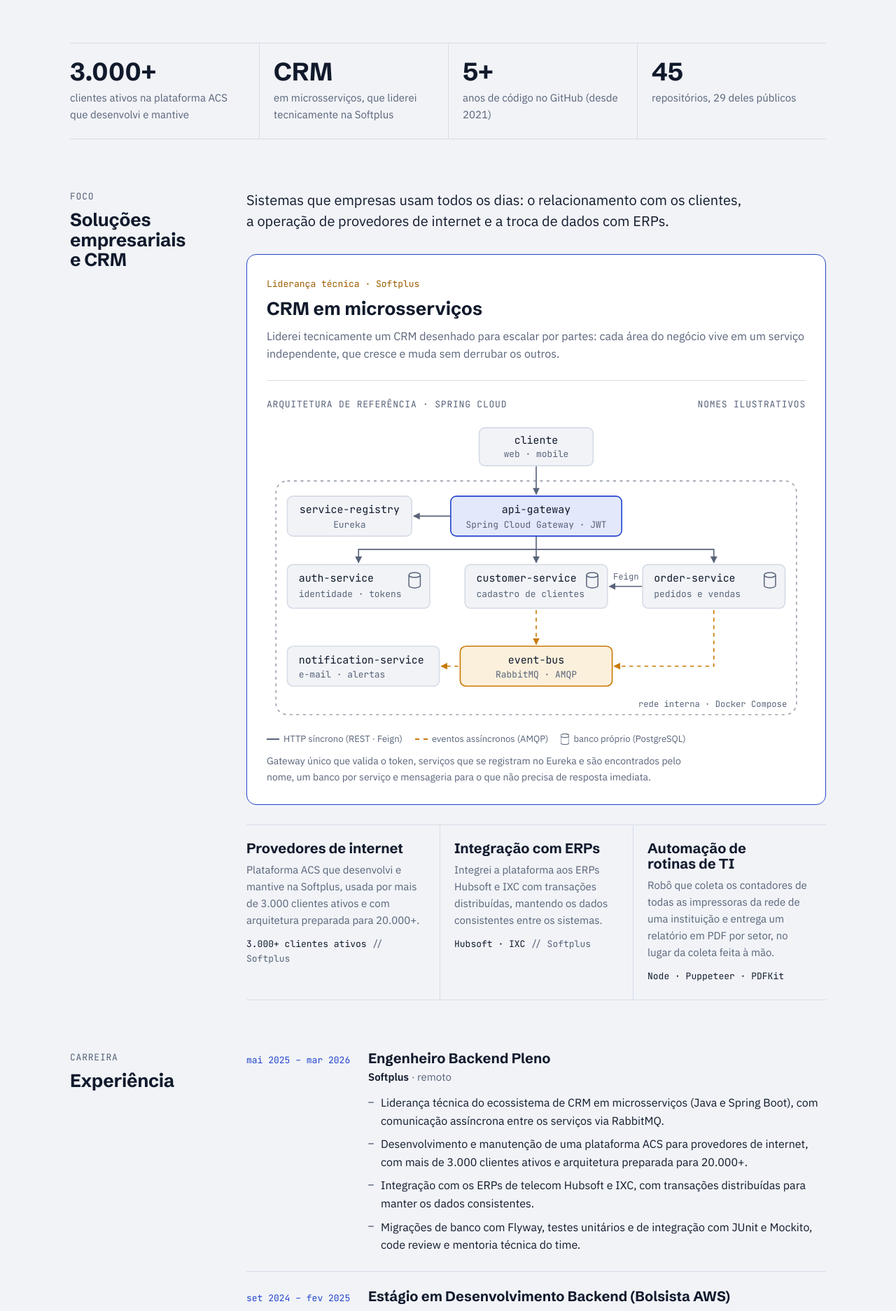
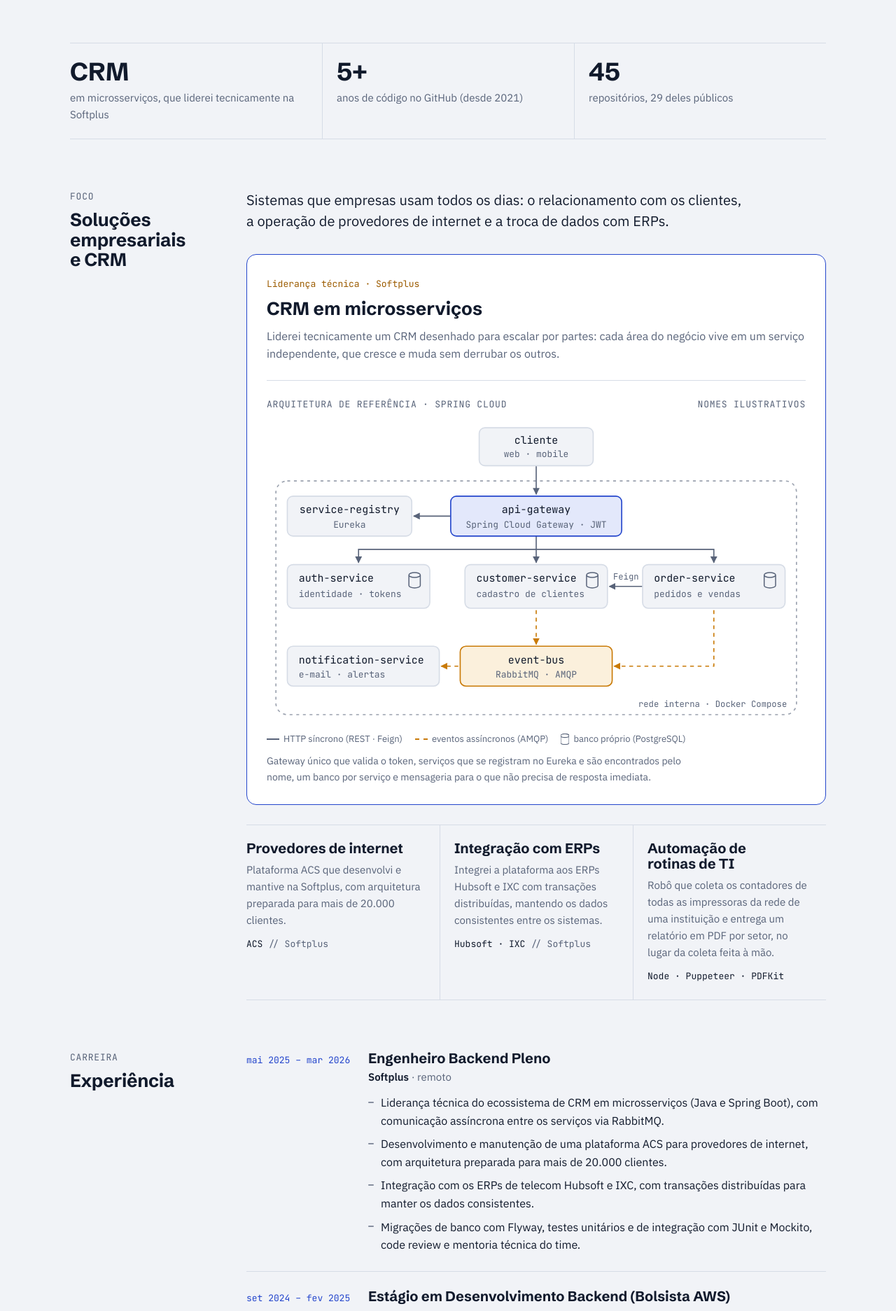
Before and after one commit to antoniohenriquep/antoniohenriquep.github.io, a plain HTML site: page index.html in a window 1280 px wide. Shown: the part 582-2455 px from the top of the page at 70% size. Drawn offline with Linux system fonts and the light colour scheme.

Commit message:
refact: minor changes

```diff
--- a/index.html
+++ b/index.html
@@ -151,7 +151,7 @@ p { margin: 0; }
 
 /* faixa de números */
 .facts {
-  display: grid; grid-template-columns: repeat(4, minmax(0, 1fr)); border-block: 1px solid var(--line);
+  display: grid; grid-template-columns: repeat(3, minmax(0, 1fr)); border-block: 1px solid var(--line);
 }
 .facts div { padding: 22px 20px; border-left: 1px solid var(--line); }
 .facts div:first-child { border-left: 0; padding-left: 0; }
@@ -245,9 +245,8 @@ footer.foot { margin-top: 72px; padding-top: 20px; border-top: 1px solid var(--l
   .portrait::before { inset: 8px -8px -8px 8px; }
   section.block { grid-template-columns: minmax(0, 1fr); gap: 16px; padding-block: 56px 0; }
   .skills { grid-template-columns: repeat(2, minmax(0, 1fr)); }
-  .facts { grid-template-columns: repeat(2, minmax(0, 1fr)); }
-  .facts div:nth-child(3) { border-left: 0; padding-left: 0; }
-  .facts div:nth-child(n+3) { border-top: 1px solid var(--line); }
+  .facts div { padding: 18px 14px; }
+  .facts div:first-child { padding-left: 0; }
 }
 @media (max-width: 640px) {
   body { padding-inline: 16px; }
@@ -300,7 +299,6 @@ footer.foot { margin-top: 72px; padding-top: 20px; border-top: 1px solid var(--l
   </section>
 
   <div class="facts" role="list">
-    <div role="listitem"><strong>3.000+</strong><span>clientes ativos na plataforma ACS que desenvolvi e mantive</span></div>
     <div role="listitem"><strong>CRM</strong><span>em microsserviços, que liderei tecnicamente na Softplus</span></div>
     <div role="listitem"><strong>5+</strong><span>anos de código no GitHub (desde 2021)</span></div>
     <div role="listitem"><strong>45</strong><span>repositórios, 29 deles públicos</span></div>
@@ -379,8 +377,8 @@ footer.foot { margin-top: 72px; padding-top: 20px; border-top: 1px solid var(--l
       <div class="domains">
         <div class="domain">
           <h3>Provedores de internet</h3>
-          <p>Plataforma ACS que desenvolvi e mantive na Softplus, usada por mais de 3.000 clientes ativos e com arquitetura preparada para 20.000+.</p>
-          <p class="entities">3.000+ clientes ativos <span>// Softplus</span></p>
+          <p>Plataforma ACS que desenvolvi e mantive na Softplus, com arquitetura preparada para mais de 20.000 clientes.</p>
+          <p class="entities">ACS <span>// Softplus</span></p>
         </div>
         <div class="domain">
           <h3>Integração com ERPs</h3>
@@ -410,7 +408,7 @@ footer.foot { margin-top: 72px; padding-top: 20px; border-top: 1px solid var(--l
             <p class="org"><strong>Softplus</strong> · remoto</p>
             <ul>
               <li>Liderança técnica do ecossistema de CRM em microsserviços (Java e Spring Boot), com comunicação assíncrona entre os serviços via RabbitMQ.</li>
-              <li>Desenvolvimento e manutenção de uma plataforma ACS para provedores de internet, com mais de 3.000 clientes ativos e arquitetura preparada para 20.000+.</li>
+              <li>Desenvolvimento e manutenção de uma plataforma ACS para provedores de internet, com arquitetura preparada para mais de 20.000 clientes.</li>
               <li>Integração com os ERPs de telecom Hubsoft e IXC, com transações distribuídas para manter os dados consistentes.</li>
               <li>Migrações de banco com Flyway, testes unitários e de integração com JUnit e Mockito, code review e mentoria técnica do time.</li>
             </ul>
```
